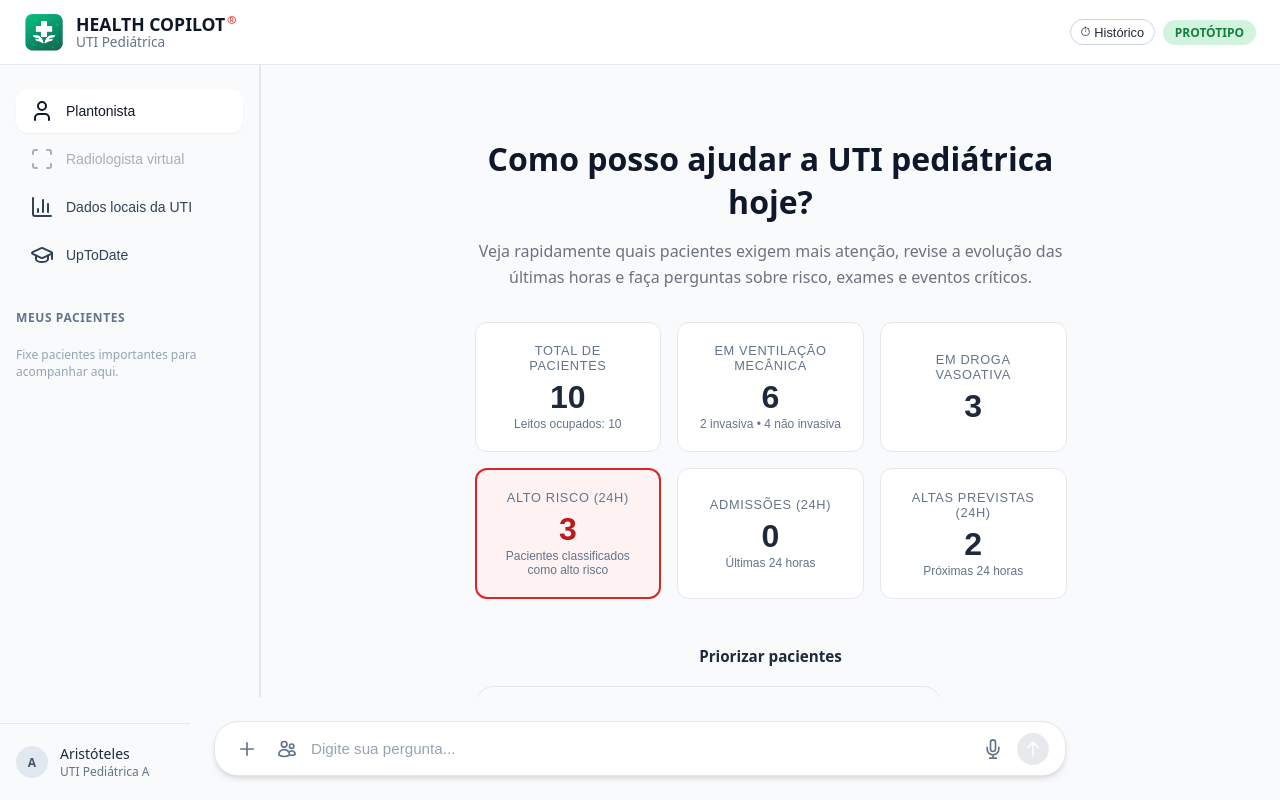
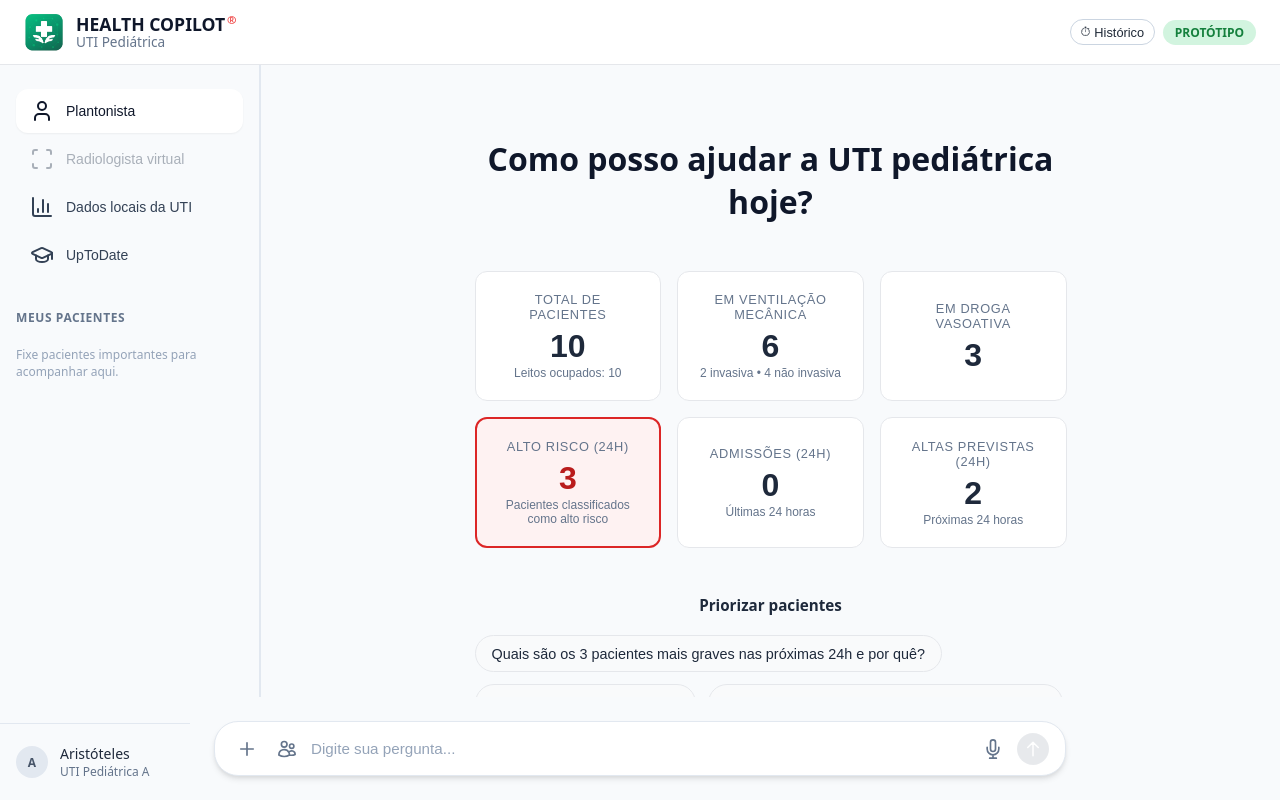
Before and after one commit to g4trader/health-icu-copilot, a Next.js app: page / in a window 1280 px wide. Built offline with nearby package versions, Linux system fonts and the light colour scheme.

Commit message:
chore: remover subtítulo da página principal

```diff
--- a/app/page.tsx
+++ b/app/page.tsx
@@ -1021,9 +1021,6 @@ export default function HomePage() {
               {conversation.length === 0 && !loading && !isMobile && (
                 <div className="hero">
                   <h1 className="hero-title">Como posso ajudar a UTI pediátrica hoje?</h1>
-                  <p className="hero-subtitle">
-                    Veja rapidamente quais pacientes exigem mais atenção, revise a evolução das últimas horas e faça perguntas sobre risco, exames e eventos críticos.
-                  </p>
                   <ContextSnapshot onPromptClick={handlePromptClick} />
                 </div>
               )}
```
